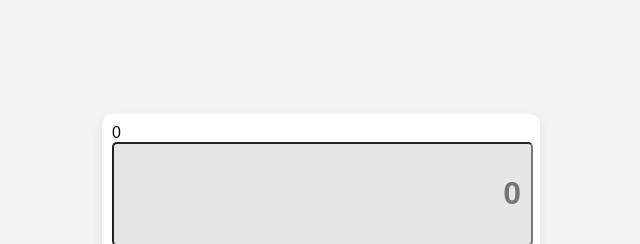
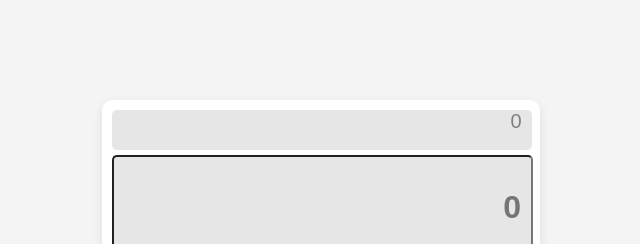
Before and after one commit to khushi673/Scientific-Calculator, a plain HTML site: page Scientific Calculator/index.html in a window 1280 px wide. Shown: the top 244 px of the page, without its empty margins (319-959 px from the left). Drawn offline with Linux system fonts and the light colour scheme.

Commit message:
Update style.css

```diff
--- a/Scientific Calculator/style.css
+++ b/Scientific Calculator/style.css
@@ -189,3 +189,17 @@ button:hover {
 .display_1 {
   display: inline-block;
 }
+
+
+.secondary-display {
+  font-size: 20px;
+  color: gray;
+  text-align: right;
+  padding-right: 10px;
+  margin-bottom: 5px;
+  background-color: #e6e6e6;
+  border-radius: 5px;
+  text-align: right;
+  width: 98%;
+  height: 40px;
+}
```
